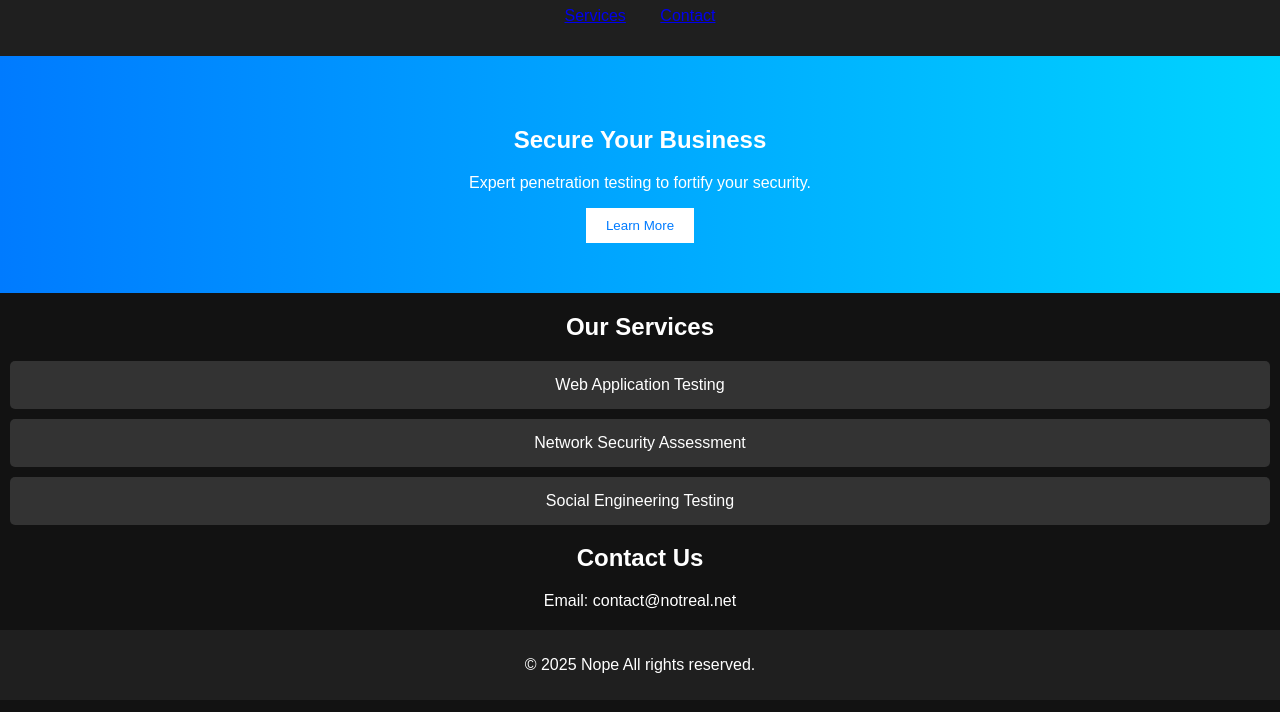
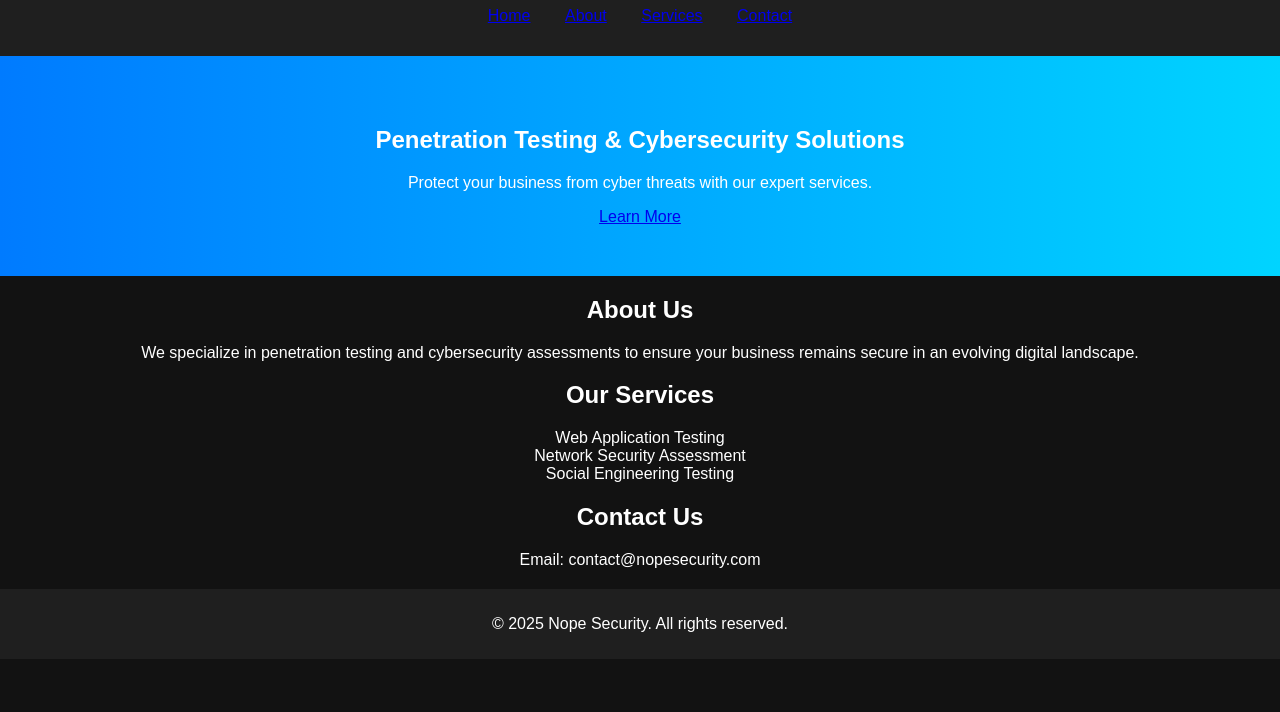
Before and after one commit to sup3rDav3/site, a plain HTML site: page index.html in a window 1280 px wide. Shown: the part 88-800 px from the top of the page. Drawn offline with Linux system fonts and the light colour scheme.

Commit message:
Update index.html

```diff
--- a/index.html
+++ b/index.html
@@ -3,41 +3,60 @@
 <head>
     <meta charset="UTF-8">
     <meta name="viewport" content="width=device-width, initial-scale=1.0">
-    <title>Nope - Penetration Testing</title>
+    <title>Nope Security - Secure Your Business</title>
     <link rel="stylesheet" href="style.css">
     <script defer src="script.js"></script>
 </head>
 <body>
     <header>
-        <h1>Nope</h1>
+        <div class="container">
+            <h1>Nope Security</h1>
             <nav>
                 <ul>
+                    <li><a href="#home">Home</a></li>
+                    <li><a href="#about">About</a></li>
                     <li><a href="#services">Services</a></li>
                     <li><a href="#contact">Contact</a></li>
                 </ul>
             </nav>
+        </div>
     </header>
 
-    <section class="hero" style="background: linear-gradient(to right, #007bff, #00d4ff);">
-        <h2>Secure Your Business</h2>
-        <p>Expert penetration testing to fortify your security.</p>
-        <button id="learnMore">Learn More</button>
+    <section id="home" class="hero">
+        <div class="container">
+            <h2>Penetration Testing & Cybersecurity Solutions</h2>
+            <p>Protect your business from cyber threats with our expert services.</p>
+            <a href="#services" class="btn">Learn More</a>
+        </div>
     </section>
 
-    <section id="services">
-        <h2>Our Services</h2>
-        <div class="service">Web Application Testing</div>
-        <div class="service">Network Security Assessment</div>
-        <div class="service">Social Engineering Testing</div>
+    <section id="about" class="about">
+        <div class="container">
+            <h2>About Us</h2>
+            <p>We specialize in penetration testing and cybersecurity assessments to ensure your business remains secure in an evolving digital landscape.</p>
+        </div>
     </section>
 
-    <section id="contact">
+    <section id="services" class="services">
+        <div class="container">
+            <h2>Our Services</h2>
+            <div class="service-card">Web Application Testing</div>
+            <div class="service-card">Network Security Assessment</div>
+            <div class="service-card">Social Engineering Testing</div>
+        </div>
+    </section>
+
+    <section id="contact" class="contact">
+        <div class="container">
             <h2>Contact Us</h2>
-        <p>Email: contact@notreal.net</p>
+            <p>Email: contact@nopesecurity.com</p>
+        </div>
     </section>
 
     <footer>
-        <p>&copy; 2025 Nope All rights reserved.</p>
+        <div class="container">
+            <p>&copy; 2025 Nope Security. All rights reserved.</p>
+        </div>
     </footer>
 </body>
 </html>
```
Lines whose indentation alone changed are shown as unchanged.
